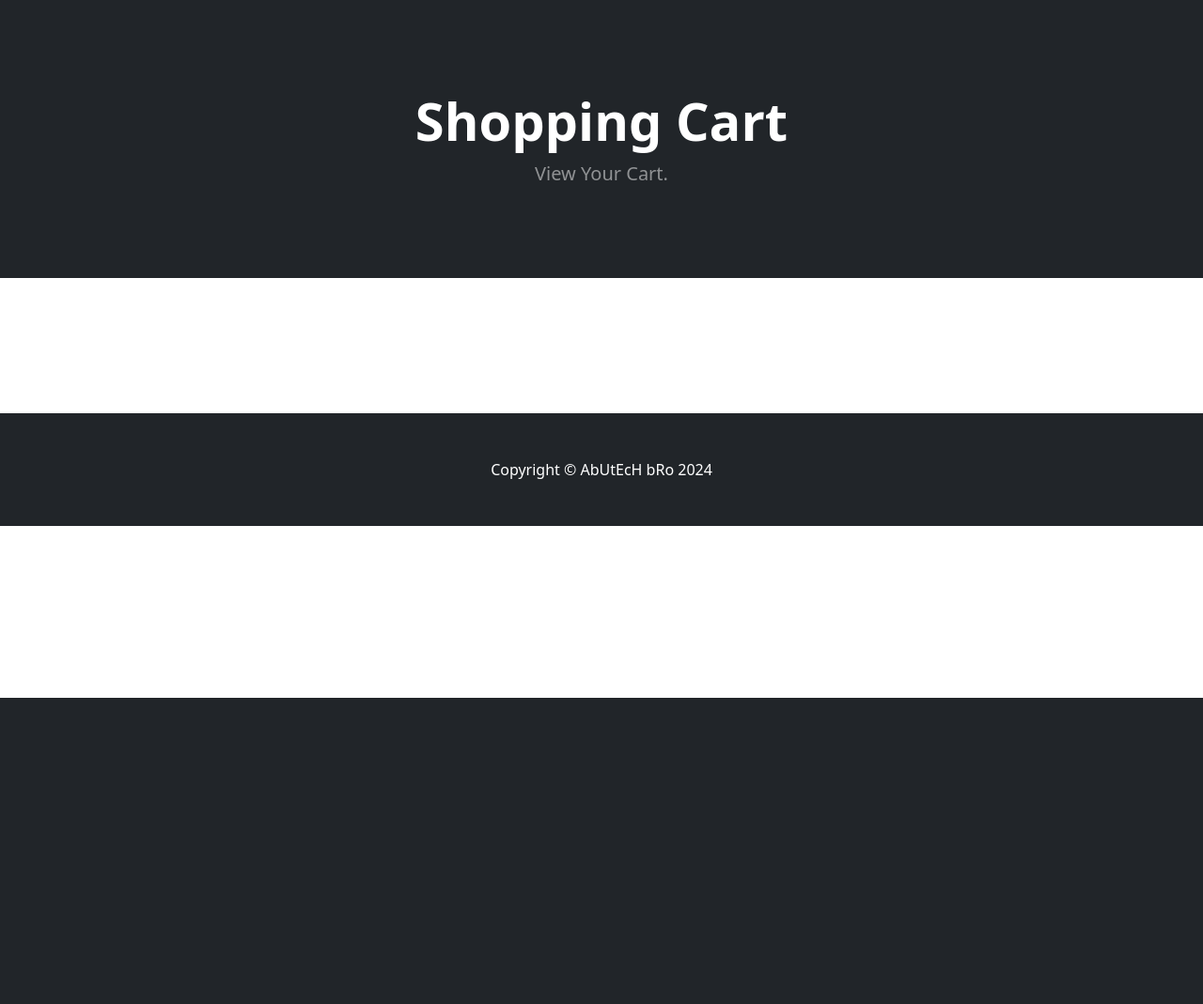
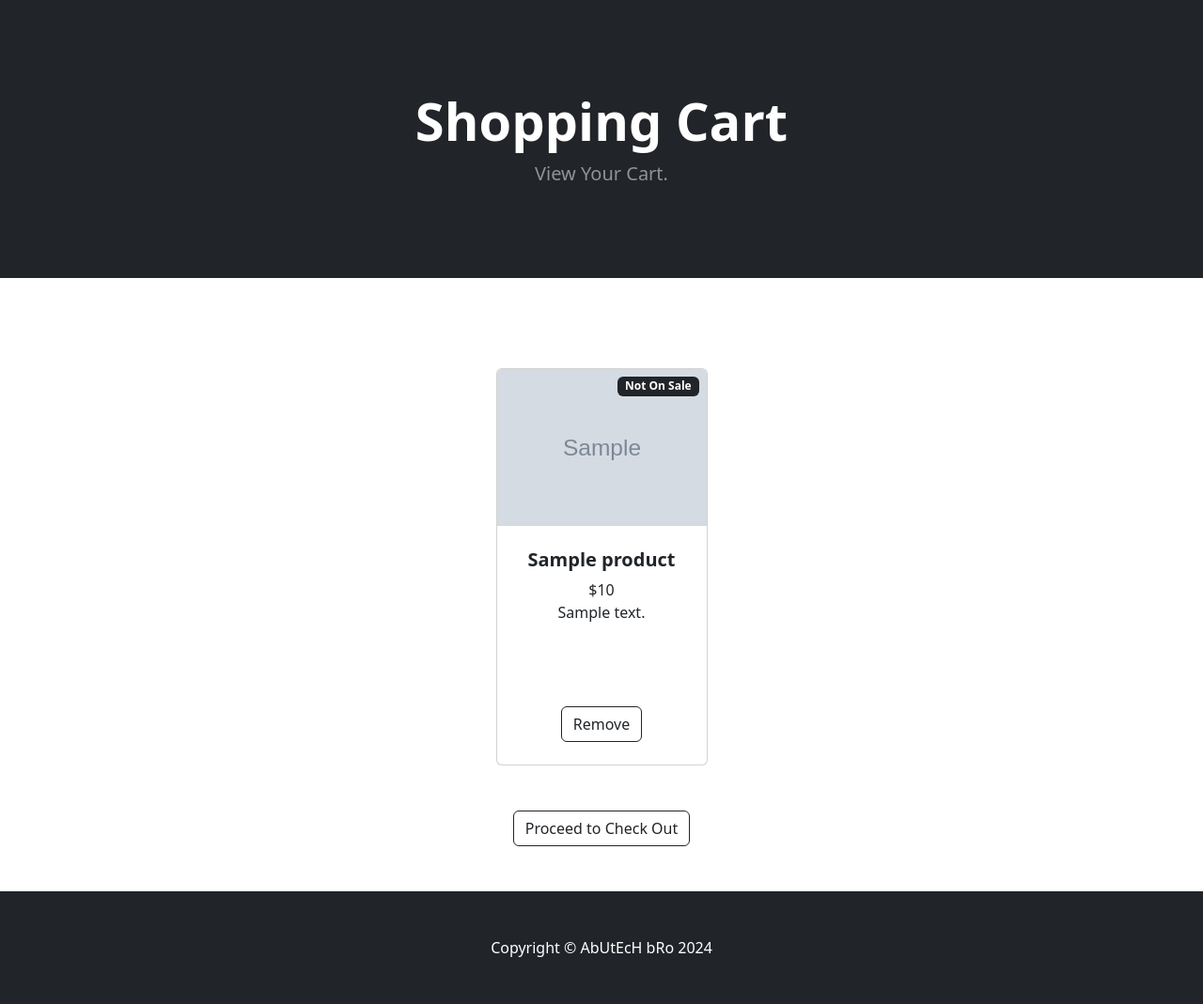
Before and after one commit to Abutechbro/ecommerce, a Django app: template cart/templates/cart/summary.html in a window 1280 px wide. Shown: the part 57-1126 px from the top of the page at 94% size. Before the commit the page ends 800 px from the top, so only its background shows below. Run offline with Django 5.2, Linux system fonts and the light colour scheme; the template is opened without the code that fills it: most values are stand-ins (such as "Sample title", 1, 10 or a date in 2020); grey boxes marked "Sample" are stand-in pictures; some libraries are stand-ins or nearby versions.

Commit message:
changenight663 commit

```diff
--- a/cart/cart.py
+++ b/cart/cart.py
@@ -1,3 +1,5 @@
+from store.models import Product
+
 class Cart():
     def __init__(self, request):
         self.session = request.session
@@ -12,6 +14,7 @@ class Cart():
 
         #Make sure cart is available on the page of site
         self.cart = cart
+
     def add(self, product):
         product_id = str(product.id)
 
@@ -27,3 +30,12 @@ class Cart():
 
     def __len__(self):
         return len(self.cart)
+
+    #See What is in the Cart
+    def get_prods(self):
+        #Get Ids from Cart
+        product_ids = self.cart.keys()
+        #Use IDS to lookup products in Database model
+        product = Product.objects.filter(id__in=product_ids)
+        #Return Looked up Products
+        return product
--- a/cart/templates/cart/summary.html
+++ b/cart/templates/cart/summary.html
@@ -13,10 +13,57 @@
 <section class="py-5">
    <div class="container px-4 px-lg-5 mt-5">
        <div class="row gx-4 gx-lg-5 row-cols-2 row-cols-md-3 row-cols-xl-4 justify-content-center">
+        {% if cart_products %}
+           {% for product in cart_products %}
+                    <!-- Product Loops from the Models -->
+                    <div class="col mb-5">
+                        <div class="card h-100">
+                            <!-- Sale Babge  -->
+                            {% if product.is_sale %}
+                            <div class="badge bg-dark text-white position-absolute" style="top: 0.5rem; right: 0.5rem;">
+                                Sale
+                            </div>
+                            {% else %}
+                            <div class="badge bg-dark text-white position-absolute" style="top: 0.5rem; right: 0.5rem;">
+                                Not On Sale
+                            </div>
+                            {% endif %}
 
+                            <!-- Product image-->
+                            <img class="card-img-top" src="{{ product.image.url }}" alt="..." />
+                            <!-- Product details-->
+                            <div class="card-body p-4">
+                                <div class="text-center">
+                                    <!-- Product name-->
+                                    <h5 class="fw-bolder">{{ product.name }}</h5>
+                                    <!-- Product price-->
+                                    {% if product.is_sale %}
+                                    <strike>${{ product.price }}</strike> &nbsp;
+                                    ${{ product.sale_price }}
+                                    {% else %}
+                                     ${{ product.price }}
+                                     {% endif %}
+                                    <!-- Product Decription -->
+                                    <p>{{ product.description }}</p>
+                                </div>
 
+                            </div>
+                            <!-- Product actions-->
+                            <div class="card-footer p-4 pt-0 border-top-0 bg-transparent text-center">
+                              <div class="text-center"><a class="btn btn-outline-dark mt-auto" href="#">Remove</a></div>
+                                <!-- <div class="text-center"><a ctype="button" value="{{ product.id }}" class="btn btn-outline-dark text-center mt-auto" id="add-cart" href="#">Add to Cart</a></div> -->
+                            </div>
+                        </div><br><br>
+
+                    </div>
+
+            {% endfor %}
+            {% else %}
+            <p>There's nothing in your Cart</p>
+            {% endif %}
 
        </div>
+       <div class="text-center"><a class="btn btn-outline-dark mt-auto" href="#">Proceed to Check Out</a></div>
    </div>
 </section>
 {% endblock %}
--- a/cart/views.py
+++ b/cart/views.py
@@ -7,7 +7,11 @@ from django.http import JsonResponse
 
 #Cart Summary View
 def cart_summary(request):
+    #Get the Cart
+    cart = Cart(request)
+    cart_products = cart.get_prods
     return render(request, 'cart/summary.html', {
+        "cart_products":cart_products
 
 })
 
--- a/store/templates/store/product_details.html
+++ b/store/templates/store/product_details.html
@@ -50,7 +50,7 @@
                         <!-- Product actions-->
                         <div class="card-footer p-4 pt-0 border-top-0 bg-transparent text-center">
                             <button type="button" value="{{ product.id }}" class="btn btn-outline-dark text-center mt-auto" id="add-cart" >Add to Cart</button>
-                            <div class="text-center"><a ctype="button" value="{{ product.id }}" class="btn btn-outline-dark text-center mt-auto" id="add-cart" href="#">Add to Cart</a></div>
+                            <!-- <div class="text-center"><a ctype="button" value="{{ product.id }}" class="btn btn-outline-dark text-center mt-auto" id="add-cart" href="#">Add to Cart</a></div> -->
                         </div>
                     </div><br><br>
                     <div class="text-center"><a class="btn btn-outline-dark mt-auto" href="{% url 'prod' %}">All Products</a></div>
```
Also changed, not shown: db.sqlite3.
